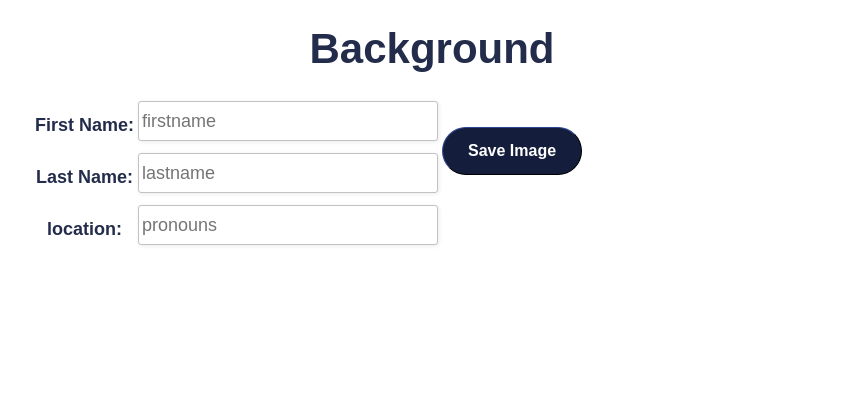
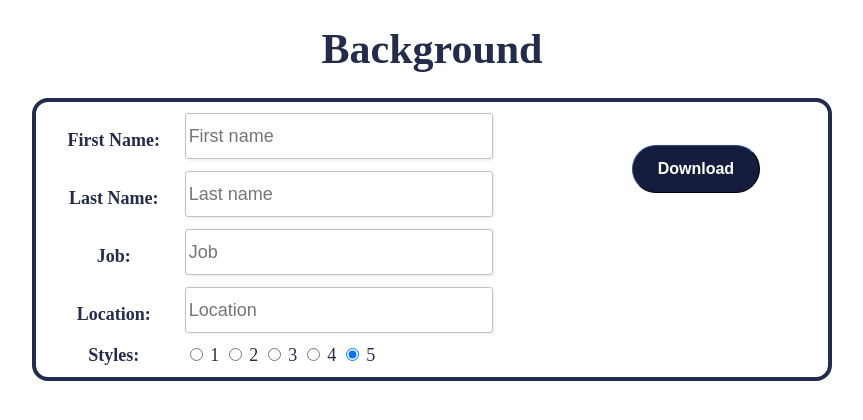
Before and after one commit to nairb725/Background, a plain HTML site: page index.html in a window 1280 px wide. Shown: the whole page, without its empty margins (208-1071 px from the left). Drawn offline with Linux system fonts and the light colour scheme.

Commit message:
style background
style get id and  txte area get id

```diff
--- a/index.html
+++ b/index.html
@@ -12,8 +12,7 @@
 <div class="doc">
     <h1>Background</h1>
 
-    <canvas width="1920" height="1080" id="cvshd"></canvas>
-    <canvas width="1600" height="1200" id="cvs"></canvas>
+
 
 
 
@@ -25,12 +24,10 @@
                         First Name:
                     </th>
                     <td>
-                        <input type="text" id="first" placeholder="firstname" tabindex="1">
+                        <input type="text" id="first" placeholder="First name" tabindex="1">
                     </td>
                     <td rowspan="2" aligne="center" >
-                        <button id="createimage" tabindex="4">Save Image</button>
-
-
+                        <button id="createimage" tabindex="4">Download</button>
                     </td>
                 </tr>
                 <tr>
@@ -38,22 +35,89 @@
                         Last Name:
                     </th>
                     <td>
-                        <input type="text" id="last" placeholder="lastname" tabindex="2">
+                        <input type="text" id="last" placeholder="Last name" tabindex="2">
                     </td>
                 </tr>
                 <tr>
                     <th>
-                         location:<br/>
+                         Job:<br/>
                     </th>
                     <td>
-                        <input type="text" id="pronoun" placeholder="pronouns" tabindex="3">
+                        <input type="text" id="job" placeholder="Job" tabindex="3">
                     </td>
                 </tr>
+                <tr>
+                    <th>
+                         Location:<br/>
+                    </th>
+                    <td>
+                        <input type="text" id="location" placeholder="Location" tabindex="4">
+                    </td>
+                </tr>
+                <tr id="style">
+                    <th>
+                        Styles:
+                    </th>
+                    <td>
+                        <input type="radio" id="style1" name="style" value="1" checked="checked">
+                        <label for="style1">1</label>
 
+                        <input type="radio" id="style2" name="style" value="2" checked="checked">
+                        <label for="style2">2</label>
 
+                        <input type="radio" id="style3" name="style" value="3" checked="checked">
+                        <label for="style3">3</label>
 
+                        <input type="radio" id="style4" name="style" value="4" checked="checked">
+                        <label for="style4">4</label>
+
+                        <input type="radio" id="style5" name="style" value="5" checked="checked">
+                        <label for="style5">5</label>
+                    </td>
+                </tr>
             </table>
 
         </p>
 
     </div>
+
+    <div id="imgs" width="800" height="600">
+
+    </div>
+    <div id="explanation" style="display:none">
+
+    </div>
+    <a id="downloadlink" download="zoombackground.jpg" href=""></a>
+
+
+
+</div>
+<script>
+    var $createimage,$imgs,$placeLeft, $placeRight,$first, $last, $job, $location, $style1, $style2, $style3, $style4, $style5;
+
+
+
+    function takeElement () {
+
+
+
+        $createimage = document.getElementById('createimage');
+        $style1 = document.getElementById('style1');
+        $style2 = document.getElementById('style2');
+        $style3 = document.getElementById('style3');
+        $style4 = document.getElementById('style4');
+        $style5 = document.getElementById('style5');
+
+
+        $imgs = document.getElementById('imgs');
+
+        $first =document.getElementById('first');
+        $last = document.getElementById('last');
+        $job = document.getElementById('job');
+        $location = document.getElementById('location');
+
+
+    }
+</script>
+</body>
+</html>
--- a/style.css
+++ b/style.css
@@ -1,22 +1,48 @@
+h1 {
+    font-size: 42px;
+    font-weight: 700;
+    line-height: 42px;
+    text-align: center;
+}
+
+body {
+    color: #232d4b;
+    font-size: 18px;
+
+    margin: 20px;
+}
+
+
 .doc {
     margin: 0 auto;
-    width: 800px;
+    width: 800px;}
+
+
+
+#imgs {
+    margin-left: 100px;
 }
-canvas {
-    display: block;
-    border: 2px solid #888;
+
+#imgs img {
+    width:600px;
 }
-#cvshd, #cvs, #downloadlink, #styleoptions {
-    display: none;
 
+
+
+table {
+    width: 100%;
+    border: 4px solid #232d4b;
+    border-radius: 16px;
+    padding: 8px;
 }
+
+
 
 button, .button {
     background-color: #141e3c;
     border-width: 1px;
     border-color: #141e3c;
     font-weight: 700;
-    font-family: franklin-gothic-urw,arial,sans-serif;
     line-height: 1;
     text-decoration: none;
     padding: .9375rem 1.5625rem;
@@ -29,39 +55,26 @@ button, .button {
     white-space: nowrap;
     display: inline-block;
 }
-button.default:hover, button:hover, .button:hover {
+
+
+
+button.default:hover, button:hover, .button:hover{
     background: #ea7b00;
     color: #fff;
 }
+
+
+
 input[type=text] {
     background: #fff;
     border: 1px solid #999;
-    font-family: franklin-gothic-urw,arial,sans-serif;
     font-size: 18px;
     padding: 2px 3px;
     vertical-align: baseline;
     height: 40px;
     min-width: 300px;
-    -webkit-box-sizing: border-box;
-    -moz-box-sizing: border-box;
     border: 1px solid #c2c2c2;
     box-shadow: 1px 1px 4px #ebebeb;
-    -moz-box-shadow: 1px 1px 4px #ebebeb;
-    -webkit-box-shadow: 1px 1px 4px #ebebeb;
     border-radius: 3px;
-    -webkit-border-radius: 3px;
-    -moz-border-radius: 3px;
     margin-bottom:8px;
 }
-body {
-    color: #232d4b;
-    font-size: 18px;
-    font-family: franklin-gothic-urw,arial,sans-serif;
-    margin: 20px;
-}
-h1 {
-    font-size: 42px;
-    font-weight: 700;
-    line-height: 42px;
-    text-align: center;
-}
```
